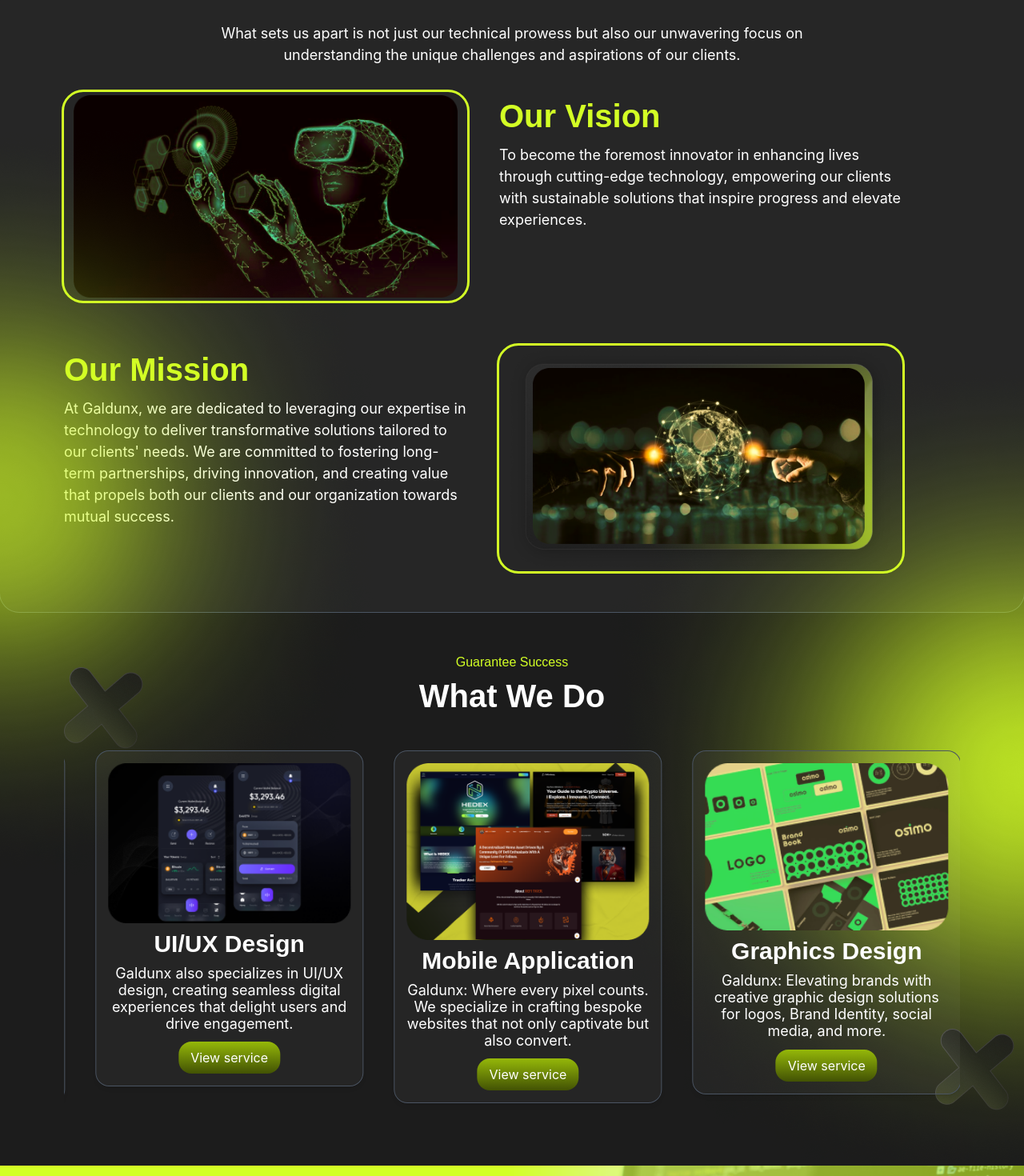
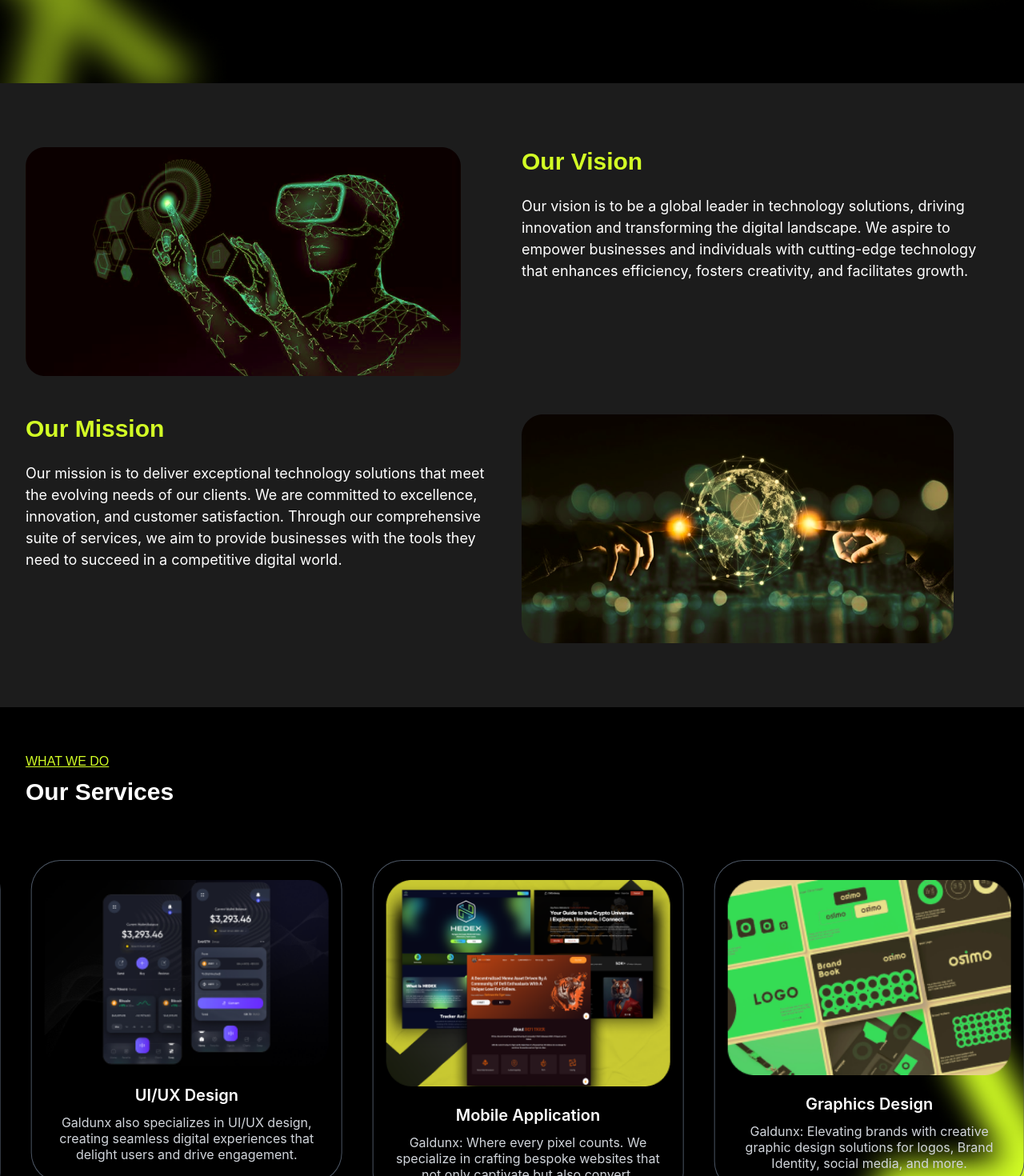
Before and after one commit to GALDUNX-CODE-LAB/galdunx, a React (Create React App) app: page /about in a window 1280 px wide. Shown: the part 260-1730 px from the top of the page at 80% size. Built offline with nearby package versions, Linux system fonts and the light colour scheme.

Commit message:
about page

```diff
--- a/src/Pages/AboutFile/Abousuccess.js
+++ b/src/Pages/AboutFile/Abousuccess.js
@@ -1,46 +1,47 @@
-import React from 'react'
-import { successdiv } from '../../Components/Data/Arrays'
-import AliceCarousel from 'react-alice-carousel'
-import { FaArrowRight } from 'react-icons/fa'
-import ximage from '../../Components/Imagefile/Union.png'
+import React from "react";
+import { successdiv } from "../../Components/Data/Arrays";
+import AliceCarousel from "react-alice-carousel";
+import { FaArrowRight } from "react-icons/fa";
+import ximage from "../../Components/Imagefile/Union.png";
+import xright from "../../Components/Imagefile/xright.png";
 
 const Abousuccess = () => {
+  const items = successdiv.map((x) => {
+    return (
+      <div
+        key={x.id}
+        className="relative text-white ml-10 my-7 ring-gray-600 ring-1 rounded-[36px] text-center shadow-md py-6 px-4"
+      >
+        <img src={x.image} alt={x.name} className="block w-[100%] mb-6" />
+        <h4 className="font-semibold text-xl mb-3">{x.name}</h4>
+        <p className="text-gray-300">{x.writeup}</p>
+      </div>
+    );
+  });
+  const responsive = {
+    0: {
+      items: 1,
+    },
+    768: {
+      items: 3,
+    },
+  };
+  return (
+    <section className="py-14 bg-black text-white relative">
+      {/* <div className="absolute top-[10%] left-15">
+        <img src={ximage} />
+      </div> */}
 
-     const items = successdiv.map((x)=>{
-        return(
-            <div key={x.id} className='bg-[#d9d9d90c] relative text-white ml-10 my-7 ring-gray-600 ring-1 rounded-2xl text-center shadow-md p-[15px]'>
+      <div className="container max-w-7xl">
+        <div className="mb-10">
+          <h2 className="text-pry underline mb-2">WHAT WE DO</h2>
+          <h3 className="text-3xl font-bold">Our Services</h3>
+        </div>
+      </div>
 
-               <img src={x.image} alt={x.name} className='block w-[100%]'/>
-               <h1 className='my-[3%] text-[20px] font-bold lg:text-[30px]'>{x.name}</h1>
-               <p className='text-[15px] md:text-[18px] mb-[4%]' >{x.writeup}</p>
-               <button className='bg-gradient-to-b from-[#95B809] to-[#425204] px-[15px] py-[10px] rounded-2xl hover:bg-[#D3FF25] hover:font-bold'>View service</button>
-
+      <div className="absolute w-[100px] md:w-[250px] bottom-[-5%] md:bottom-[-20%] right-0 ">
+        <img src={xright} alt="name" />
       </div>
-        )
-    })
-    const responsive = {
-        0:{
-            items: 1
-        },
-        600:{
-            items: 3
-        }
-    }
-  return (
-    <div className='py-5 px-8 md:px-20 md:py-[4%] text-center relative'>
-         <div className="absolute top-[10%] left-15">
-            <img src={ximage}/>
-        </div>
-         <div className="absolute bottom-[10%] right-3">
-            <img src={ximage}/>
-        </div>
-        <h3 className='text-[#D3FF25] text-center'>
-            Guarantee Success
-        </h3>
-     <h1 className="text-[30px] md:text-[40px]  text-white mb-[1%] font-bold md:font-extrabold text-center">
-          What We Do
-        </h1>
-
       <AliceCarousel
         mouseTracking
         infinite
@@ -55,8 +56,8 @@ const Abousuccess = () => {
         //     return <FaArrowRight className='abolute right-0 bottom-[50%]'/>
         // }}
       />
-    </div>
-  )
-}
+    </section>
+  );
+};
 
-export default Abousuccess
+export default Abousuccess;
--- a/src/Pages/AboutFile/About.js
+++ b/src/Pages/AboutFile/About.js
@@ -1,25 +1,19 @@
 import React from "react";
-import Eclipse from '../../Components/Imagefile/Ellipse 2.png'
-import Eclipse2 from '../../Components/Imagefile/Ellipse 6.png'
+import Eclipse from "../../Components/Imagefile/Ellipse 2.png";
+import Eclipse2 from "../../Components/Imagefile/Ellipse 6.png";
 import Abouvision from "./Abouvision";
 import Abousuccess from "./Abousuccess";
+import Header from "../../Components/SharedPages/Header";
 const About = () => {
   return (
-    <div className="bg-[#1C1C1C] relative">
-        <div className="absolute top-[40%] right-0">
-            <img src={Eclipse}/>
-        </div>
-        <div className="absolute bottom-[20%] left-0">
-            <img src={Eclipse2}/>
-        </div>
-      <div className="text-center flex flex-col justify-center pb-9 pt-[30%] md:pt-[15%] lg:pt-[10%] px-8 md:px-2 ">
-        <h1 className="text-[30px] md:text-[40px]  text-[#D3FF25] mb-[1%] font-bold md:font-extrabold text-center">
-          About Us
-        </h1>
-      </div>
-      <Abouvision/>
-      <Abousuccess/>
-    </div>
+    <main>
+      <Header
+        heading="Who We Are"
+        desc="Learn more about our journey, our values, and the dedicated team behind Galdunx"
+      />
+      <Abouvision />
+      <Abousuccess />
+    </main>
   );
 };
 
--- a/src/Pages/AboutFile/Abouvision.js
+++ b/src/Pages/AboutFile/Abouvision.js
@@ -1,57 +1,45 @@
 import React from "react";
 import realworld from "../../Components/Imagefile/realworld.png";
-import missionImage from "../../Components/Imagefile/missionimg.png";
+import missionImage from "../../Components/Imagefile/mission.png";
 const Abouvision = () => {
   return (
-    <div className="bg-[#d9d9d90c] text-center py-5 px-8  ring-gray-600 ring-1 md:px-20 md:py-[4%] rounded-3xl">
-      <div className="flex items-center justify-center">
-        <p className="text-white self-center text-center w-[100%] md:w-[70%] text-[15px] md:text-[18px]">
-          What sets us apart is not just our technical prowess but also our
-          unwavering focus on understanding the unique challenges and
-          aspirations of our clients.
-        </p>
+    <div className="bg-[#1C1C1C] py-20">
+      <div className="container max-w-7xl">
+        <div className="grid grid-cols-1 md:grid-cols-2 gap-6">
+          <div>
+            <img src={realworld} alt="name" />
           </div>
-
-      <div className="flex flex-col md:flex-row mt-[3%] gap-10">
-        <div className="w-[100] md:w-[45%] ">
-          <img
-            src={realworld}
-            alt="name"
-            className="outline outline-[#D3FF25] rounded-3xl py-1 px-3"
-          />
-        </div>
-        <div className="w-[100] md:w-[45%] text-left">
-          <h1 className="text-[30px] md:text-[40px]  text-[#D3FF25] mb-[1%] font-bold md:font-extrabold">
+          <div className="text-left">
+            <h1 className="text-3xl text-[#D3FF25] mb-6 font-bold">
               Our Vision
             </h1>
             <p className="text-white text-[15px] md:text-[18px]">
-            To become the foremost innovator in enhancing lives through
-            cutting-edge technology, empowering our clients with sustainable
-            solutions that inspire progress and elevate experiences.
+              Our vision is to be a global leader in technology solutions,
+              driving innovation and transforming the digital landscape. We
+              aspire to empower businesses and individuals with cutting-edge
+              technology that enhances efficiency, fosters creativity, and
+              facilitates growth.
             </p>
           </div>
         </div>
 
-      <div className="flex flex-col-reverse md:flex-row mt-[5%] gap-10">
-        <div className="w-[100] md:w-[45%] text-left">
-          <h1 className="text-[30px] md:text-[40px]  text-[#D3FF25] mb-[1%] font-bold md:font-extrabold">
+        <div className="grid grid-cols-1 md:grid-cols-2 gap-6 mt-12">
+          <div className="order-2 md:order-1">
+            <h1 className="text-3xl text-[#D3FF25] mb-6 font-bold">
               Our Mission
             </h1>
             <p className="text-white text-[15px] md:text-[18px]">
-            At Galdunx, we are dedicated to leveraging our expertise in
-            technology to deliver transformative solutions tailored to our
-            clients' needs. We are committed to fostering long- term
-            partnerships, driving innovation, and creating value that propels
-            both our clients and our organization towards mutual success.
+              Our mission is to deliver exceptional technology solutions that
+              meet the evolving needs of our clients. We are committed to
+              excellence, innovation, and customer satisfaction. Through our
+              comprehensive suite of services, we aim to provide businesses with
+              the tools they need to succeed in a competitive digital world.
             </p>
           </div>
 
-        <div className="w-[100] md:w-[45%] ">
-          <img
-            src={missionImage}
-            alt="name"
-            className="outline outline-[#D3FF25] rounded-3xl py-0.5 px-3"
-          />
+          <div className="order-1 md:order-2">
+            <img src={missionImage} alt="name" />
+          </div>
         </div>
       </div>
     </div>
```
Also changed, not shown: src/Components/Imagefile/mission.png (added). Lines whose indentation alone changed are shown as unchanged.
